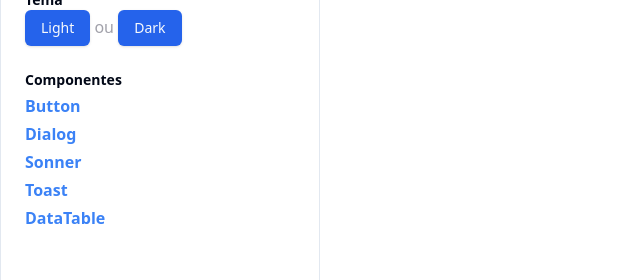
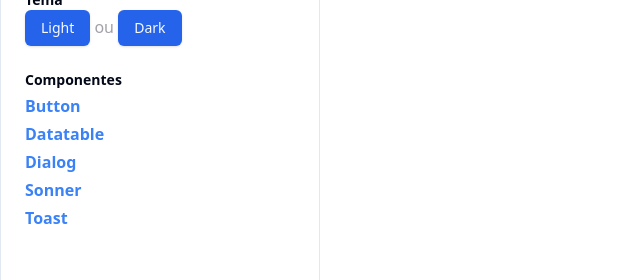
Before and after one commit to guscsales/codegus-nextjs-shadcn-ui, a Next.js app: page / in a window 1280 px wide. Shown: the part 159-439 px from the top of the page, without its empty margins (0-640 px from the left). Built offline with nearby package versions, Linux system fonts and the light colour scheme.

Commit message:
feat: dynamic nav

```diff
--- a/src/app/layout.tsx
+++ b/src/app/layout.tsx
@@ -5,16 +5,42 @@ import ThemeSwitcher from "@/core-components/theme-switcher";
 import ThemeProvider from "@/providers/theme-provider";
 import {Toaster as SonnerToaster} from "@/components/ui/sonner";
 import {Toaster as ToastToaster} from "@/components/ui/toaster";
+import {readdir} from "fs/promises";
+import path from "path";
 
 export const metadata: Metadata = {
   title: "Série Shadcn/UI | Codegus",
 };
 
-export default function RootLayout({
+function Nav({name}: {name: string}) {
+  return (
+    <Link
+      href={`/${name}`}
+      className="hover:underline font-bold text-blue-500 capitalize"
+    >
+      {name}
+    </Link>
+  );
+}
+
+async function getNavItems() {
+  try {
+    const componentsPath = path.join(process.cwd(), "src/app/(components)");
+    const items = await readdir(componentsPath, {withFileTypes: true});
+    return items.filter((item) => item.isDirectory()).map((dir) => dir.name);
+  } catch (error) {
+    console.error("Error reading nav items:", error);
+    return [];
+  }
+}
+
+export default async function RootLayout({
   children,
 }: Readonly<{
   children: React.ReactNode;
 }>) {
+  const navItems = await getNavItems();
+
   return (
     <html lang="en">
       <body className="min-h-screen grid grid-cols-[20rem_1fr]">
@@ -35,36 +61,10 @@ export default function RootLayout({
             <ThemeSwitcher />
             <nav className="flex flex-col gap-1">
               <div className="text-sm font-bold">Componentes</div>
-              <Link
-                href="/button"
-                className="hover:underline font-bold text-blue-500"
-              >
-                Button
-              </Link>
-              <Link
-                href="/dialog"
-                className="hover:underline font-bold text-blue-500"
-              >
-                Dialog
-              </Link>
-              <Link
-                href="/sonner"
-                className="hover:underline font-bold text-blue-500"
-              >
-                Sonner
-              </Link>
-              <Link
-                href="/toast"
-                className="hover:underline font-bold text-blue-500"
-              >
-                Toast
-              </Link>
-              <Link
-                href="/datatable"
-                className="hover:underline font-bold text-blue-500"
-              >
-                DataTable
-              </Link>
+
+              {navItems.map((item) => (
+                <Nav key={item} name={item} />
+              ))}
             </nav>
           </aside>
           <main className="p-4">{children}</main>
```
